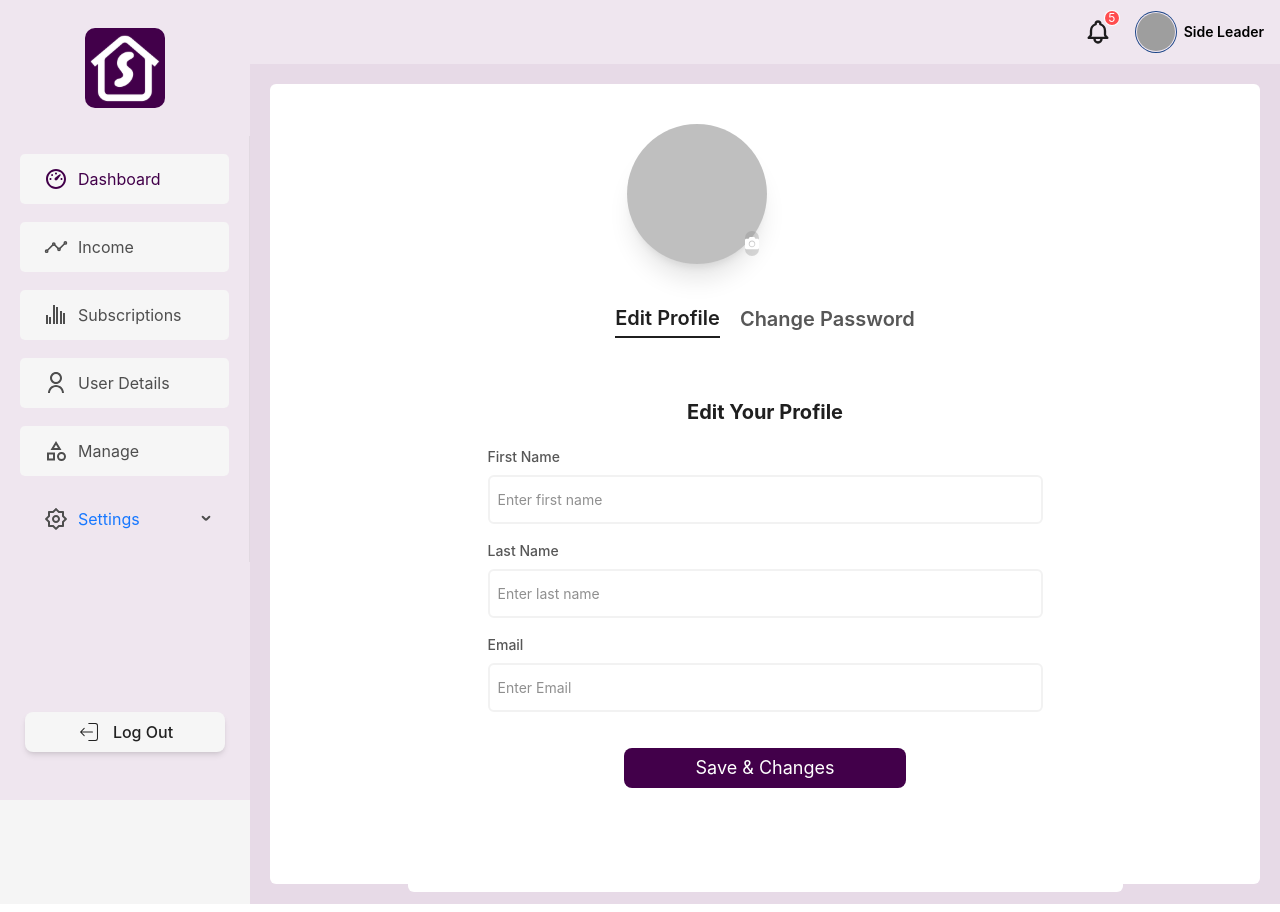
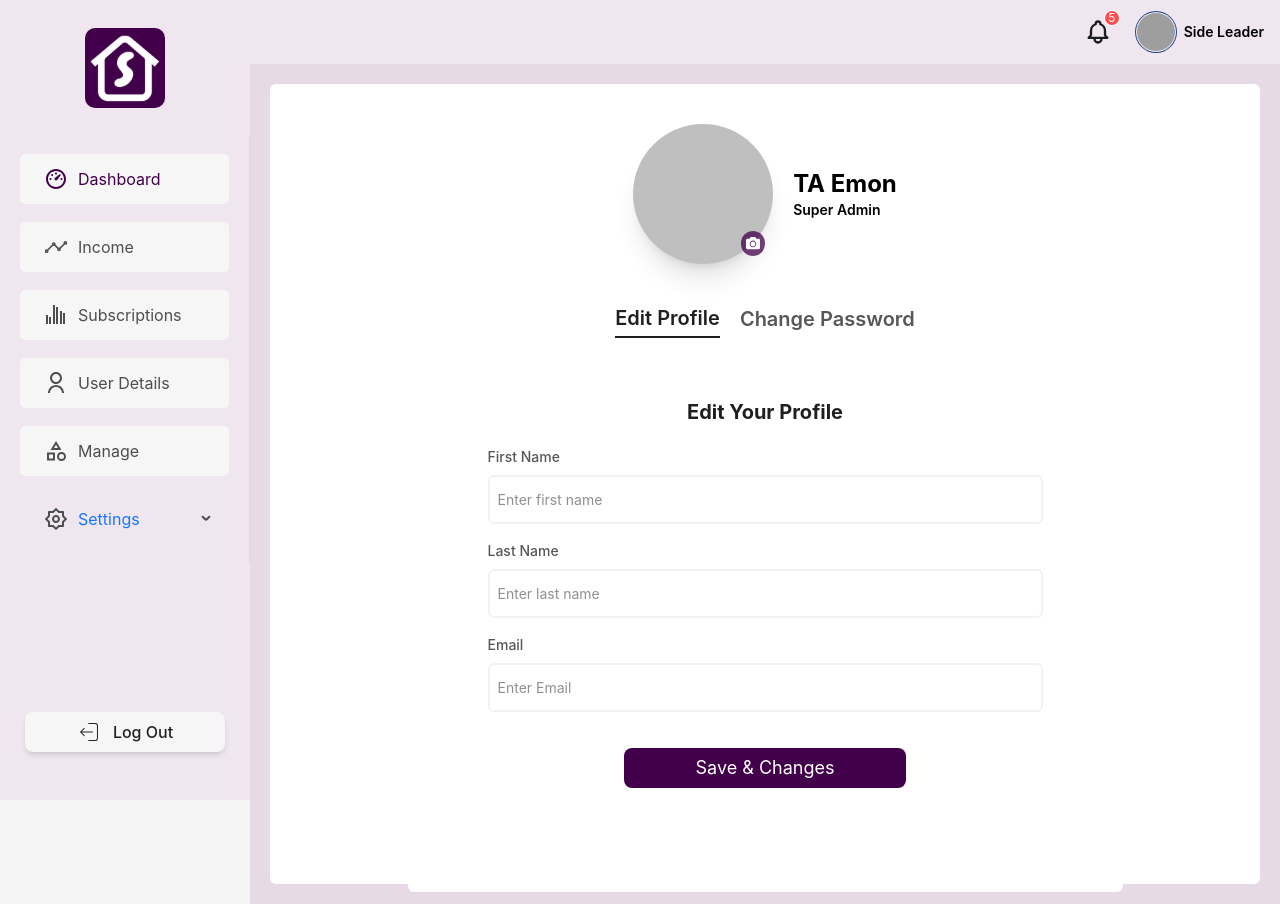
Before and after one commit to MDTanvirAhmedEmon/reactTS-ready-dashboard, a React (Vite) app: page /settings/profile in a window 1280 px wide. Built offline with nearby package versions, Linux system fonts and the light colour scheme; grey boxes are pictures that could not be loaded.

Commit message:
done profile page

```diff
--- a/src/pages/profile/Profile.tsx
+++ b/src/pages/profile/Profile.tsx
@@ -1,12 +1,14 @@
+/* eslint-disable @typescript-eslint/no-explicit-any */
 import { useState } from "react";
 import { FaCamera } from "react-icons/fa";
-import { Avatar, Upload, UploadFile } from "antd";
+import { Avatar, Upload } from "antd";
 import EditProfile from "../../components/PagesComponents/Profile/EditProfile";
 import ChangePassword from "../../components/PagesComponents/Profile/ChnagePassword";
 
 type Tab = "editProfile" | "changePassword";
 
 const Profile: React.FC = () => {
+    // const [profilePic, setProfilePic] = useState<File | null>(null);
     const [profilePic, setProfilePic] = useState<File | null>(null);
     console.log('state', profilePic);
     const [activeTab, setActiveTab] = useState<Tab>("editProfile");
@@ -14,13 +16,17 @@ const Profile: React.FC = () => {
     const handleSubmit = () => {
     };
 
+    // const profilePicUrl = profilePic ? URL.createObjectURL(profilePic) : null;
+    // console.log(profilePicUrl);
+
+    // const handleProfilePicUpload = (file: UploadFile) => {
+    //     console.log('from function', file);
+    //     setProfilePic(file.originFileObj as File);
+    //     return false;
+    // };
     const profilePicUrl = profilePic ? URL.createObjectURL(profilePic) : null;
-    console.log(profilePicUrl);
-
-    const handleProfilePicUpload = (file: UploadFile) => {
-        console.log('from function', file);
-        setProfilePic(file.originFileObj as File);
-        return false;
+    const handleProfilePicUpload = (e: any) => {
+        setProfilePic(e.file);
     };
 
     return (
@@ -36,19 +42,20 @@ const Profile: React.FC = () => {
                             />
                             <Upload
                                 showUploadList={false}
-                                beforeUpload={(file) => handleProfilePicUpload(file)}
-                                className="absolute bottom-2 right-2 bg-[#86868650] px-2 py-[2px] rounded-full cursor-pointer"
+                                beforeUpload={() => false}
+                                onChange={handleProfilePicUpload}
+                                className="absolute bottom-2 right-2 bg-[#43004ac0] px-4 py-[5px] rounded-full cursor-pointer"
                             >
-                                <FaCamera className="text-white mt-[5px]" />
+                                <FaCamera className="text-white mt-[5px] w-6" />
                             </Upload>
                         </div>
                         <div>
-                            <p className="text-xl md:text-2xl font-bold capitalize">Jhon Dew</p>
-                            <p className="text-sm font-semibold">Super Admin</p>
+                            <p className="text-xl md:text-2xl text-black font-bold capitalize">TA Emon</p>
+                            <p className="text-sm text-black font-semibold">Super Admin</p>
                             {profilePic && (
                                 <button
                                     onClick={handleSubmit}
-                                    className="bg-white text-primary rounded-md mt-4 px-2 py-1"
+                                    className=" bg-primaryColor cursor-pointer text-primary rounded-md mt-4 px-2 py-1"
                                 >
                                     Upload Image
                                 </button>
@@ -59,8 +66,8 @@ const Profile: React.FC = () => {
                         <p
                             onClick={() => setActiveTab("editProfile")}
                             className={`cursor-pointer pb-1 ${activeTab === "editProfile"
-                                    ? "text-primary border-b-2 border-primary"
-                                    : "text-[#575757]"
+                                ? "text-primary border-b-2 border-primary"
+                                : "text-[#575757]"
                                 }`}
                         >
                             Edit Profile
@@ -68,8 +75,8 @@ const Profile: React.FC = () => {
                         <p
                             onClick={() => setActiveTab("changePassword")}
                             className={`cursor-pointer pb-1 ${activeTab === "changePassword"
-                                    ? "text-primary border-b-2 border-primary"
-                                    : "text-[#575757]"
+                                ? "text-primary border-b-2 border-primary"
+                                : "text-[#575757]"
                                 }`}
                         >
                             Change Password
```
